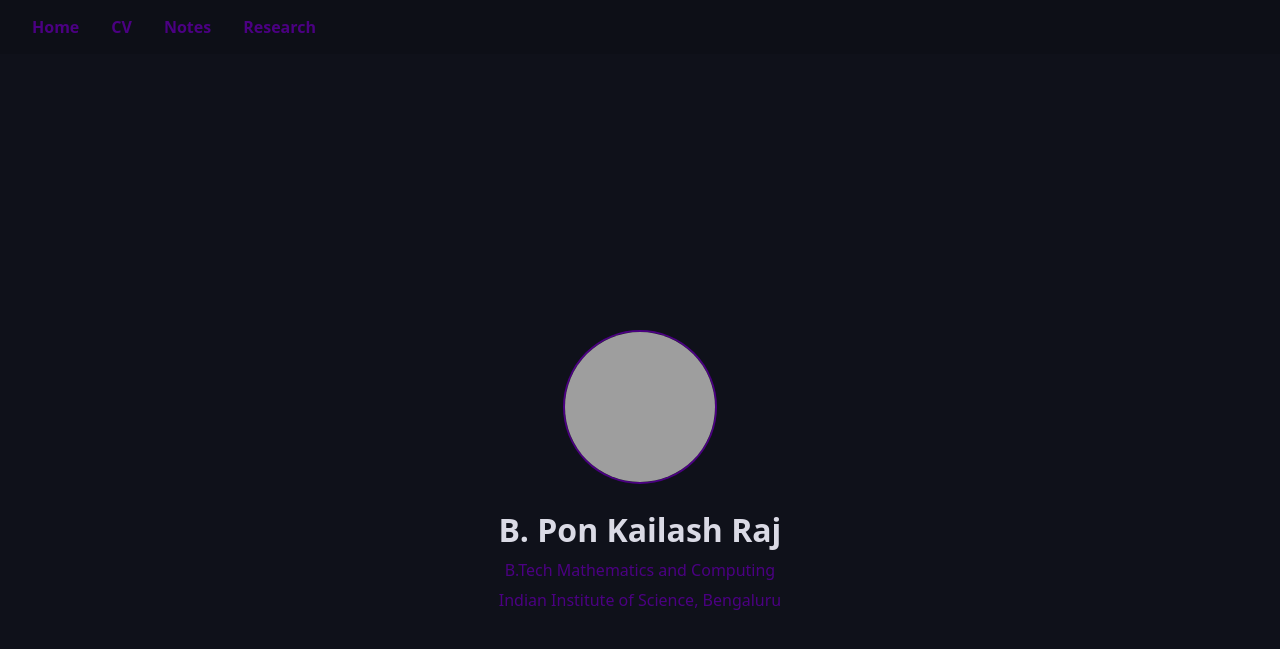
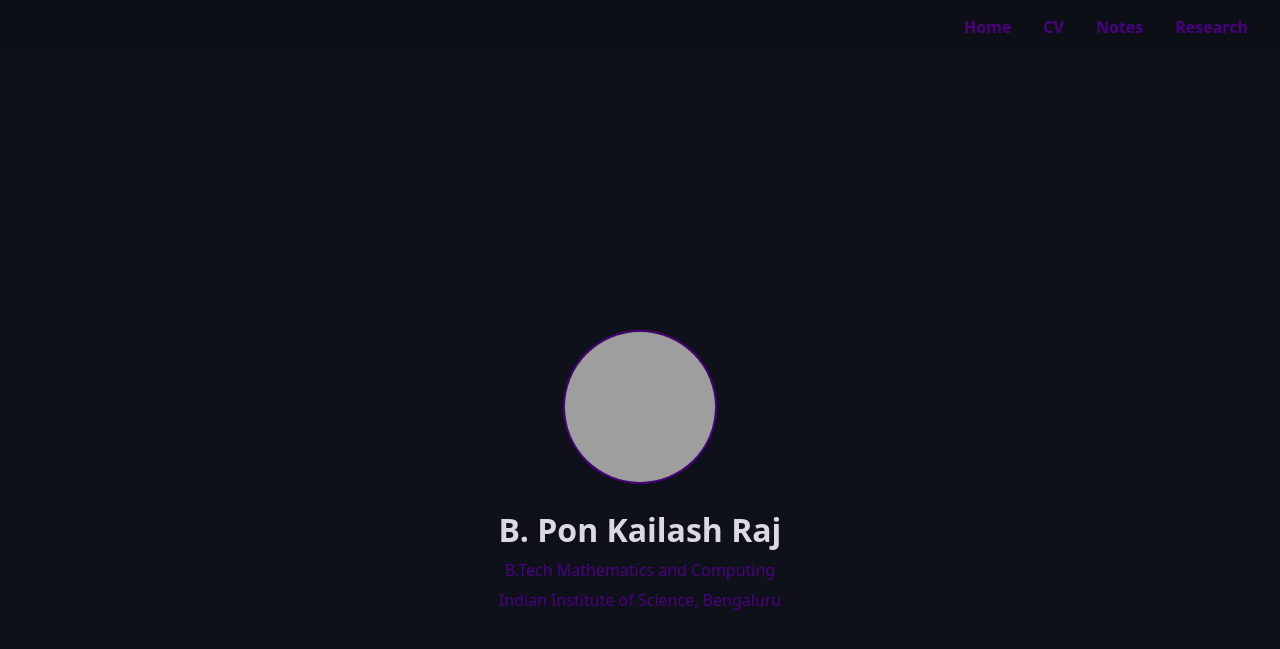
Before and after one commit to PONKAILASHRAJ/pk, a Jekyll site: the page index.html, which Jekyll copies as it is, in a window 1280 px wide. Shown: the top 649 px of the page. Built offline with Jekyll 4.4.1, drawn with Linux system fonts in a browser that asks for light colours; grey boxes are pictures that could not be loaded.

Commit message:
index.html

```diff
--- a/index.html
+++ b/index.html
@@ -24,7 +24,7 @@
       background: #0D0F17;
       padding: 1rem 2rem;
       display: flex;
-      justify-content: flex-start;
+      justify-content: flex-end; /* align to right */
       gap: 2rem;
     }
 
```
